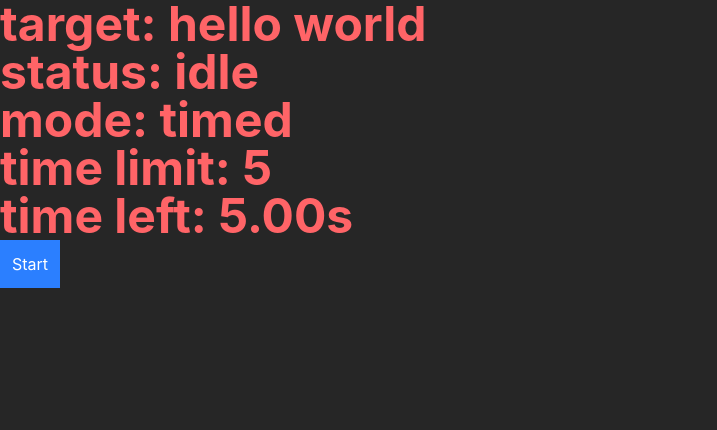
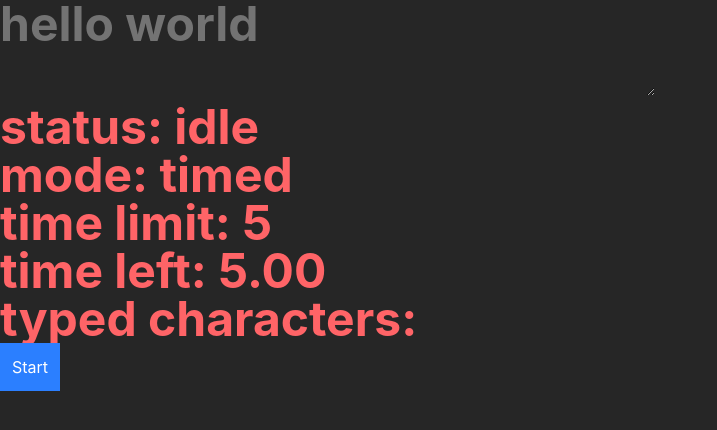
Before and after one commit to aservin6/typing-test, a React (Vite) app: page / in a window 1280 px wide. Shown: the top 430 px of the page, without its empty margins (0-717 px from the left). Built offline with nearby package versions, Linux system fonts and the light colour scheme.

Commit message:
textarea element testing

```diff
--- a/src/components/TypingTest.tsx
+++ b/src/components/TypingTest.tsx
@@ -1,9 +1,15 @@
-import { useEffect, useMemo, useState } from "react";
+import {
+  useEffect,
+  useMemo,
+  useState,
+  type ChangeEvent,
+  type KeyboardEvent,
+} from "react";
 import { TimedMode } from "../core/engine/modes/TimedMode";
 import { TypingEngine } from "../core/engine/TypingEngine";
 
 const text = "hello world";
-
+const textArray = text.split("");
 export function TypingTest() {
   const engine = useMemo(() => {
     return new TypingEngine(text, new TimedMode(5000));
@@ -18,6 +24,11 @@ export function TypingTest() {
     setState({ ...engine.getState() });
   }
 
+  function handleInput(e: ChangeEvent<HTMLTextAreaElement>) {
+    engine.handleCharacter(e.target.value);
+    setState({ ...engine.getState() });
+  }
+
   useEffect(() => {
     const interval = setInterval(() => {
       engine.checkTime();
@@ -29,8 +40,13 @@ export function TypingTest() {
 
   return (
     <div className="min-h-screen bg-neutral-800">
-      <div className="text-red-400 font-bold text-5xl">
-        target: {state.targetText}
+      <div className="relative text-red-400 font-bold text-5xl">
+        <textarea onChange={handleInput} className="relative z-50"></textarea>
+        <div className="absolute top-0 left-0 text-neutral-500">
+          {textArray.map((char: string) => {
+            return <span>{char}</span>;
+          })}
+        </div>
       </div>
 
       <div className="text-red-400 font-bold text-5xl">
@@ -46,7 +62,12 @@ export function TypingTest() {
         time left:{" "}
         {timeLimit &&
           (timeLimit / 1000 - engine.getElapsedTime() / 1000).toFixed(2)}
-        s
+      </div>
+      <div className="text-red-400 font-bold text-5xl">
+        typed characters:{" "}
+        {state.typedCharacters.map((c) => {
+          return <div>{c.char}</div>;
+        })}
       </div>
 
       <button
```
